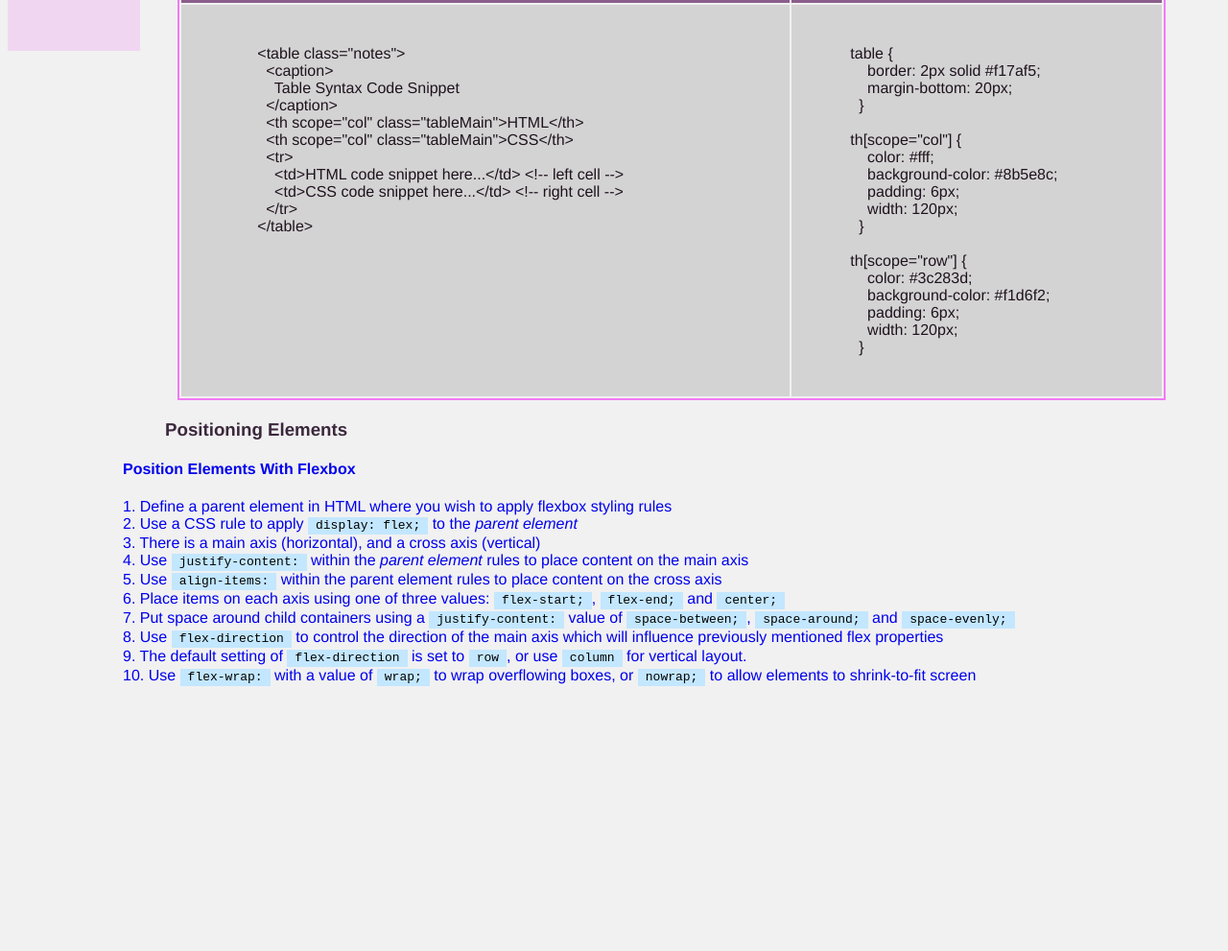
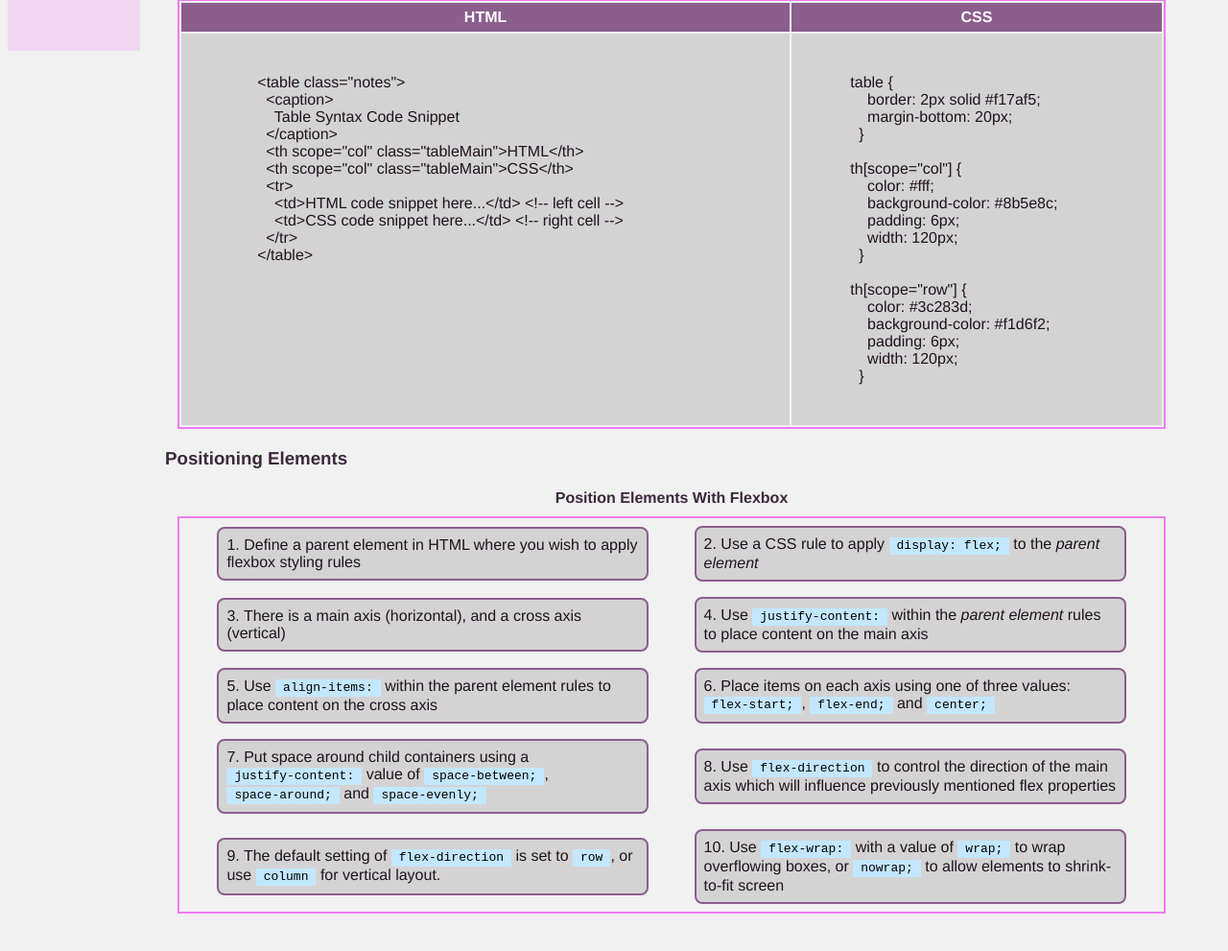
Before and after one commit to monXters/exist, a plain HTML site: page ReferencePage/index.html in a window 1280 px wide. Shown: the part 757-1748 px from the top of the page at 96% size. Before the commit the page ends 1480 px from the top, so only its background shows below. Drawn offline with Linux system fonts and the light colour scheme.

Commit message:
Update styles.css
Added rules for new section about positioning with flexbox

```diff
--- a/ReferencePage/Resources/styles.css
+++ b/ReferencePage/Resources/styles.css
@@ -60,10 +60,6 @@ th[scope="row"] {
   width: 120px;
 }
 
-.med {
-  background-color: rgb(177, 177, 177);
-}
-
 td {
   background-color: rgb(212, 211, 211);
   padding: 8px 8px;
@@ -74,6 +70,7 @@ caption {
   font-size: 16px;
   font-weight: 700;
   color: #3c283d;
+  margin-bottom: 10px;
 }
 
 li {
@@ -131,3 +128,35 @@ h3 {
     margin-bottom: 10px;
     color: #3c283d;
 }
+
+.container-flex {
+    display: flex;
+    /* flex-direction: column; */
+    justify-content: space-evenly;
+    align-items: center;
+    width: 90%;
+    flex-wrap: wrap;
+    border: 2px solid #f17af5;
+    margin: 10px auto;
+    margin-bottom: 150px;
+  }
+
+  .box {
+    max-width: 450px;
+    height: auto;
+    background-color: rgb(212, 211, 211);
+    color: #1e131e;
+    text-align: left;
+    padding: 8px;
+    margin: 8px;
+    border: 2px solid #8b5e8c;
+    border-radius: 8px;
+  }
+
+  h4 {
+    font-size: 16px;
+    font-weight: 700;
+    color: #3c283d;
+    text-align: center;
+    margin-bottom: 10px;
+  }
```
